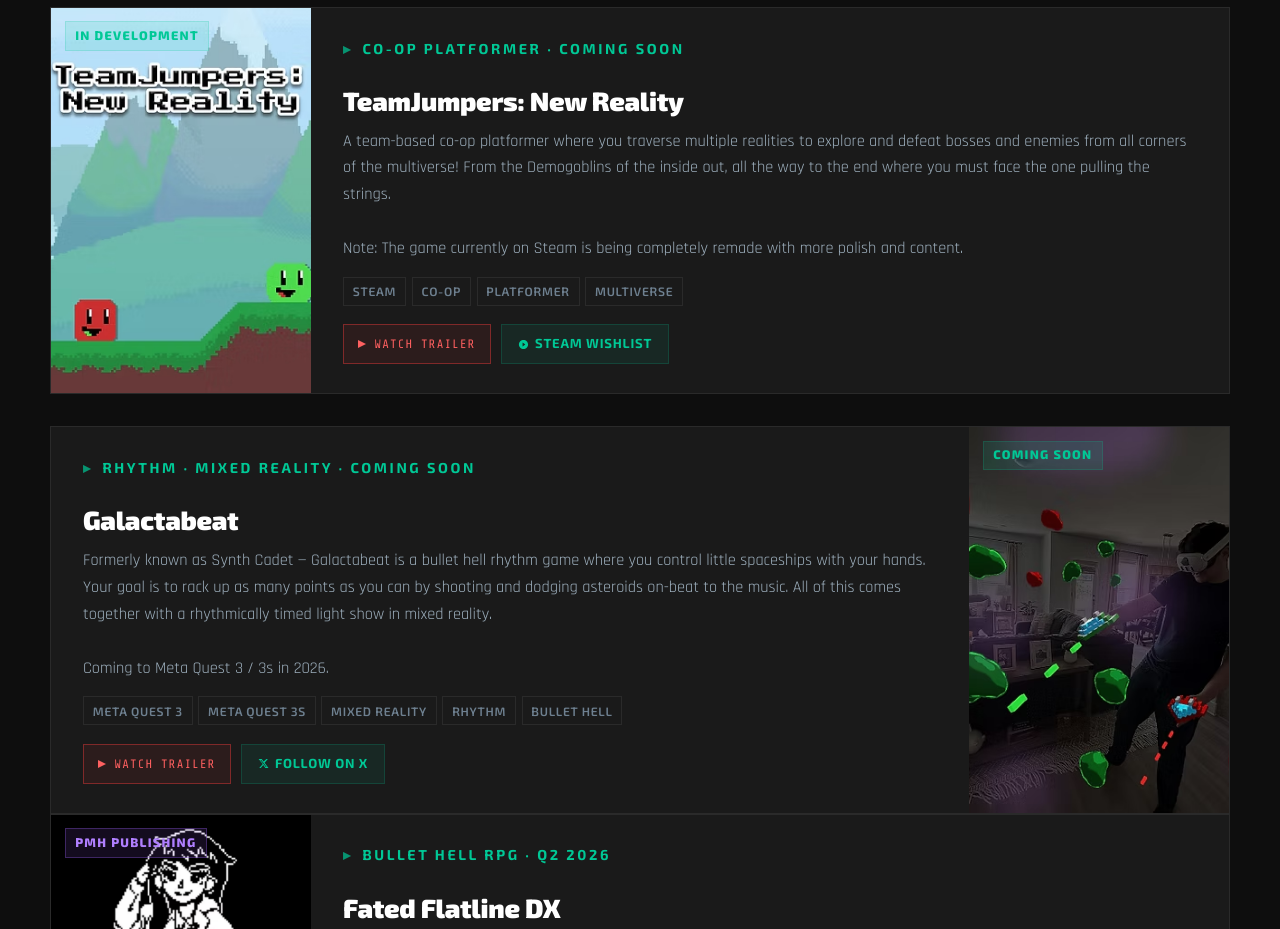
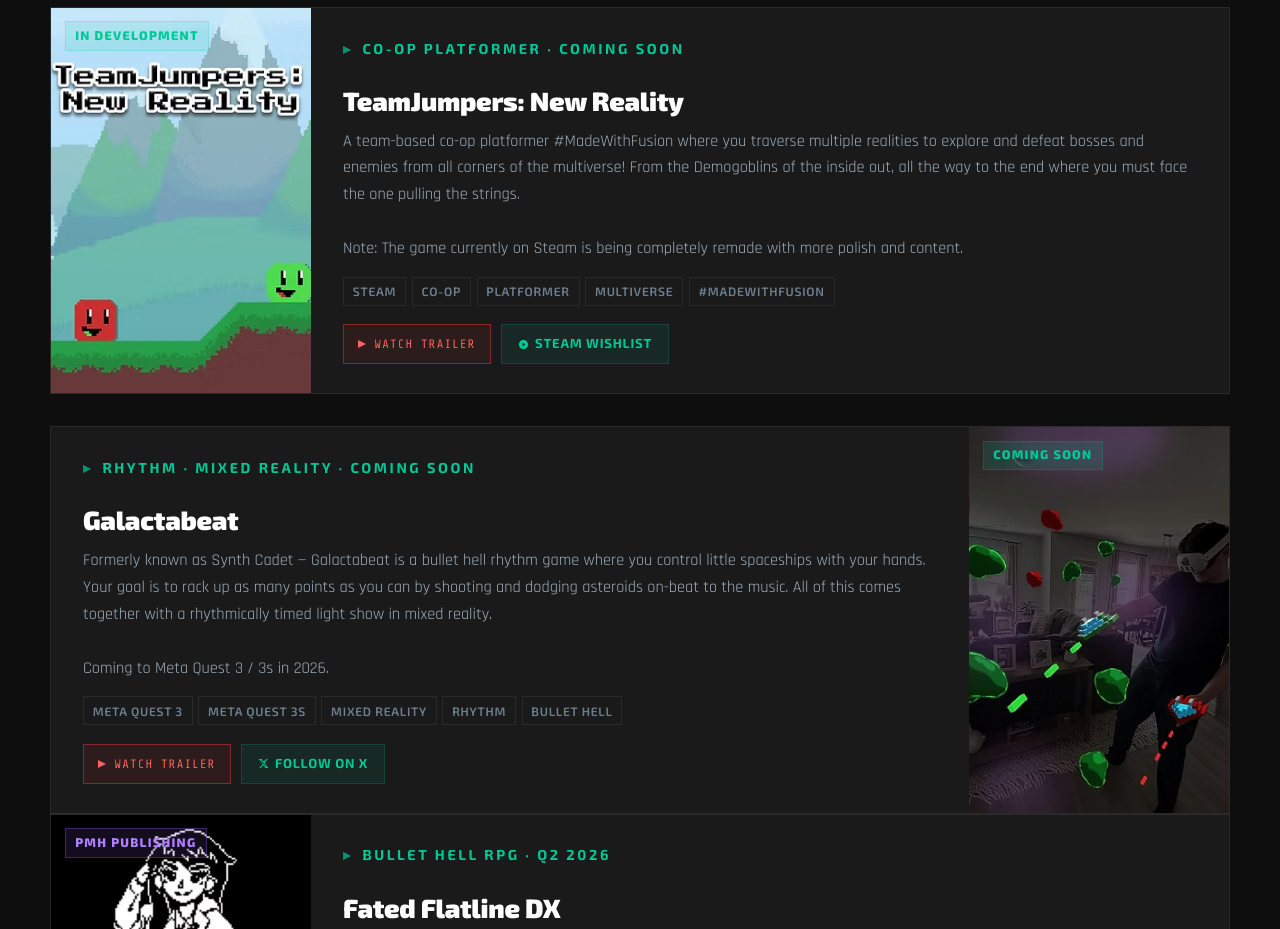
Before and after one commit to ExpoDevGit/pmhinteractive.com, a plain HTML site: page pmh-interactive/pages/games.html in a window 1280 px wide. Shown: the part 1360-2289 px from the top of the page. Drawn offline with nearby package versions, Linux system fonts and the light colour scheme.

Commit message:
Update games.html

```diff
--- a/pmh-interactive/pages/games.html
+++ b/pmh-interactive/pages/games.html
@@ -154,7 +154,7 @@
           <div class="label">Co-op Platformer · Coming Soon</div>
           <div class="game-title">TeamJumpers: New Reality</div>
           <p class="game-desc">
-            A team-based co-op platformer where you traverse multiple realities to explore and defeat bosses and enemies from all corners of the multiverse! From the Demogoblins of the inside out, all the way to the end where you must face the one pulling the strings.
+            A team-based co-op platformer #MadeWithFusion where you traverse multiple realities to explore and defeat bosses and enemies from all corners of the multiverse! From the Demogoblins of the inside out, all the way to the end where you must face the one pulling the strings.
             <br/><br/>
             Note: The game currently on Steam is being completely remade with more polish and content.
           </p>
@@ -163,6 +163,7 @@
             <span class="tag">Co-op</span>
             <span class="tag">Platformer</span>
             <span class="tag">Multiverse</span>
+            <span class="tag">#MadeWithFusion</span>
           </div>
           <div class="game-links">
             <a href="https://www.youtube.com/watch?v=OY5vV56fdes" target="_blank" class="trailer-btn">
```
